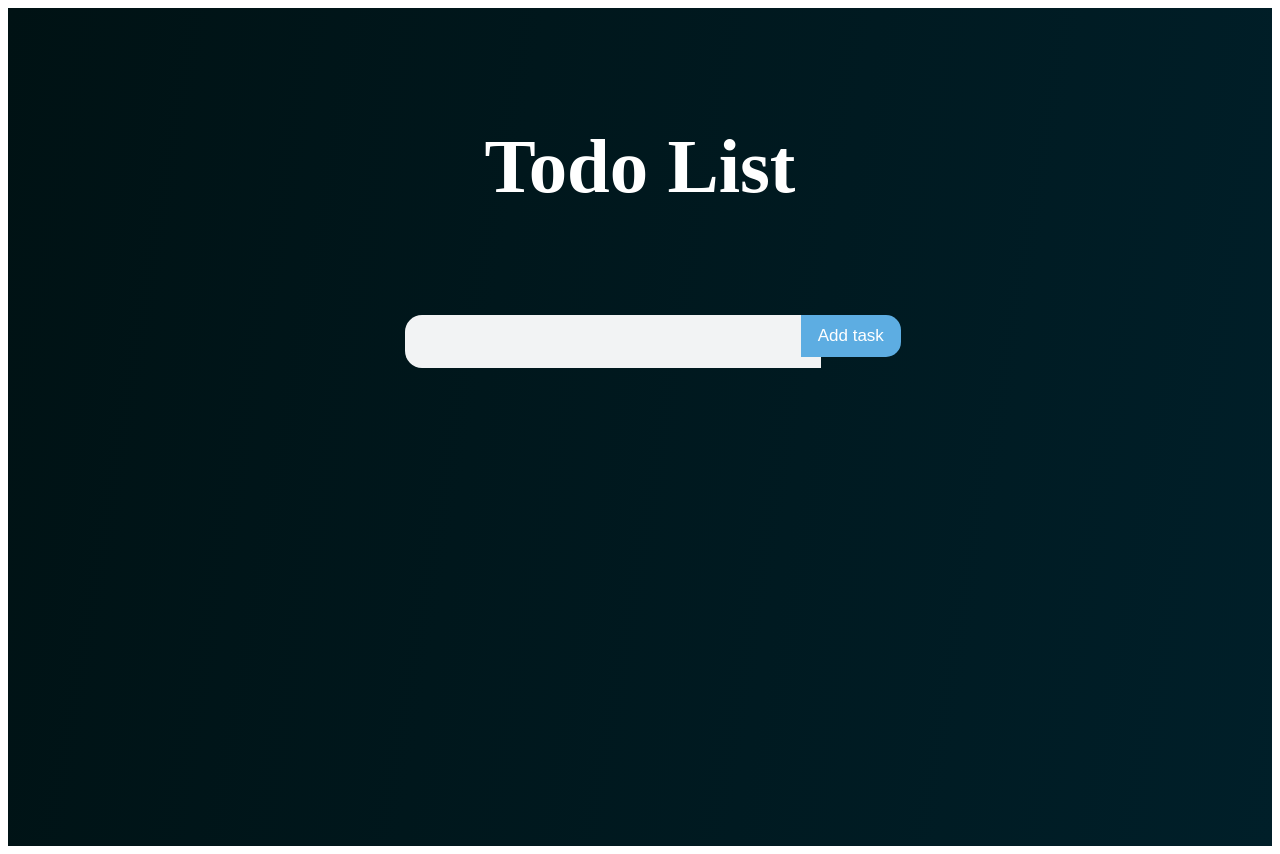
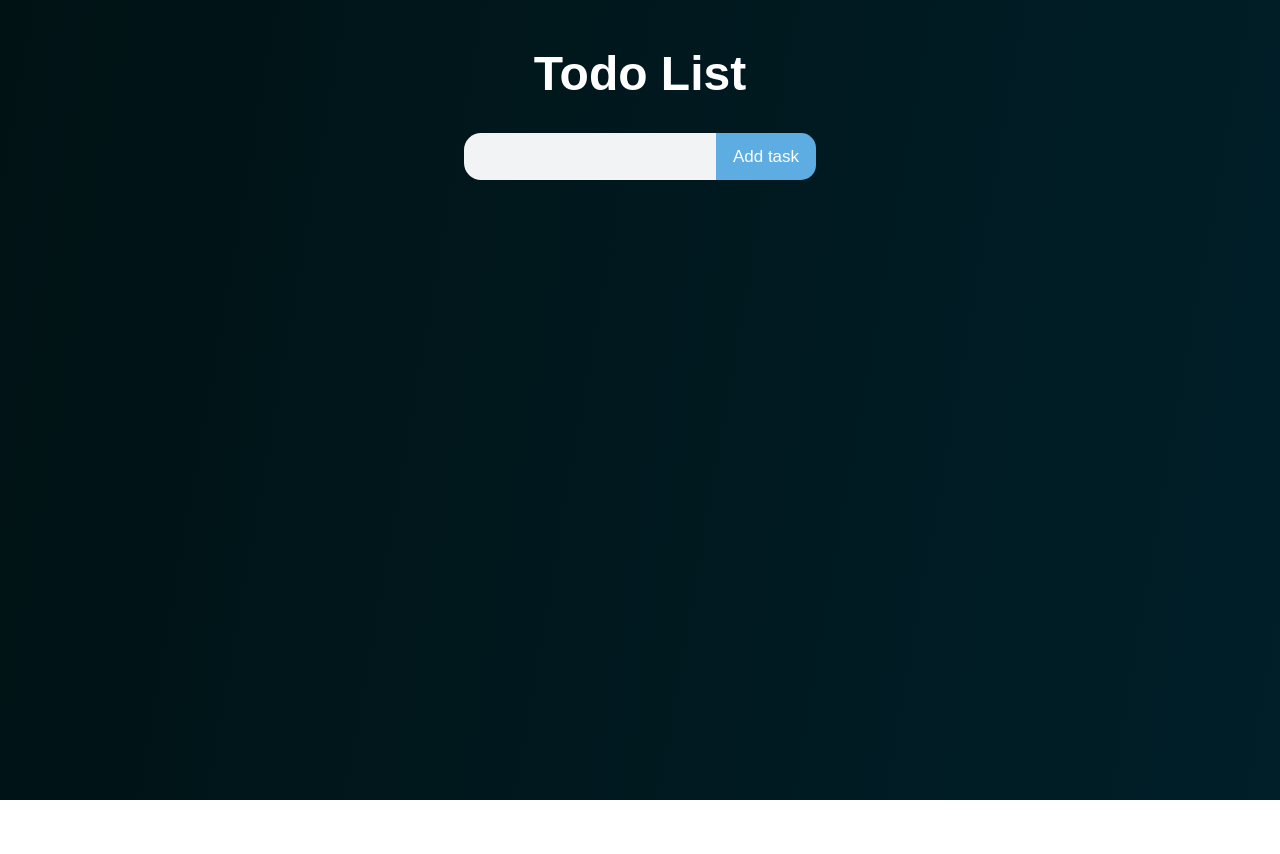
Before and after one commit to AvinashS97/reactJs, a React (Vite) app: page / in a window 1280 px wide. After the commit the page ends 800 px from the top, so only its background shows below. Built offline with nearby package versions, Linux system fonts and the light colour scheme.

Commit message:
34 1st part ends

```diff
--- a/src/index.css
+++ b/src/index.css
@@ -4,32 +4,34 @@
 @tailwind components;
 @tailwind utilities;
 
-* {
+/* * {
   margin: 0;
   padding: 0;
   box-sizing: border-box;
   font-family: 'Urbanist', sans-serif;
-}
+} */
 
-html {
+/* html {
   font-size: 62.5%;
-}
+} */
 
-h1,
+/* h1,
 h2,
 h3,
 h4,
 h5,
 h6 {
-  color: var(--heading-color);
+  color: var(--secondary-color);
   font-family: 'Poppins', sans-serif;
   font-weight: 900;
-}
+} */
 
-h1 {
+/* h1 {
   font-size: 3.2rem;
-}
+  font-weight: bold;
+} */
 
+/*
 p,
 li,
 a,
@@ -47,9 +49,9 @@ li {
 
 a {
   text-decoration: none;
-}
+} */
 
-:root {
+/* :root {
   --main-color: #0062ff;
   --supporting-color: #ebf3fe;
   --font-color: #424242;
@@ -60,15 +62,15 @@ a {
   --para-color: #504e4d;
   --btn-hover-bg-color: #003b99;
   --btn-box-shadow: rgba(100, 100, 111, 0.2) 0px 7px 29px 0px;
-}
+} */
 
-.container {
+/* .container {
   max-width: 142rem;
   margin: 0 auto;
   padding: 9.6rem 2.4rem;
-}
+} */
 
-.grid {
+/* .grid {
   display: grid;
   gap: 2.6rem;
 }
@@ -79,4 +81,39 @@ a {
 
 .grid-three-cols {
   grid-template-columns: repeat(3, 1fr);
+} */
+
+
+/*  Todo Universal CSS */
+
+* {
+  margin: 0;
+  padding: 0;
+  box-sizing: border-box;
+  font-family: 'Urbanist', sans-serif;
 }
+
+html {
+  font-size: 62.5%;
+}
+
+:root {
+  --primary-color:#1c2833;
+  --secondary-color: #fff;
+  --bg-color: #f2f3f4;
+}
+
+h1,
+h2,
+h3,
+h4,
+h5,
+h6 {
+  color: #fff;
+  font-weight: 900;
+}
+
+h1 {
+  font-size: 3.2rem;
+  font-weight: bold;
+}
--- a/src/main.jsx
+++ b/src/main.jsx
@@ -1,7 +1,7 @@
 import React from 'react'
 import { createRoot } from 'react-dom/client'
 import { App } from './App.jsx'
-// import './index.css'
+import './index.css'
 
 // import Profile from './components/Profile.jsx'
 // import { Practices } from './Practices.jsx'
--- a/src/projects/Todo/Todo.jsx
+++ b/src/projects/Todo/Todo.jsx
@@ -13,7 +13,7 @@ export const Todo = () => {
   const handleFormSubmit = event => {
     event.preventDefault()
 
-    if (!inputValue) return
+    if (!inputValue) return;
 
     if (task.includes(inputValue)) {
       setInputValue('')
```
